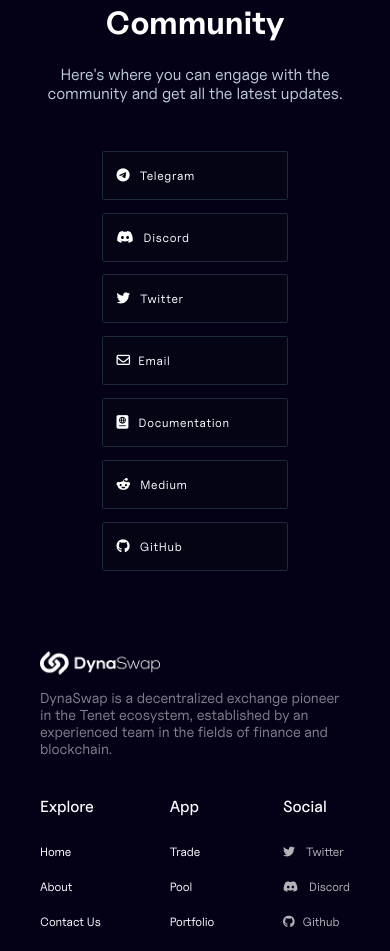
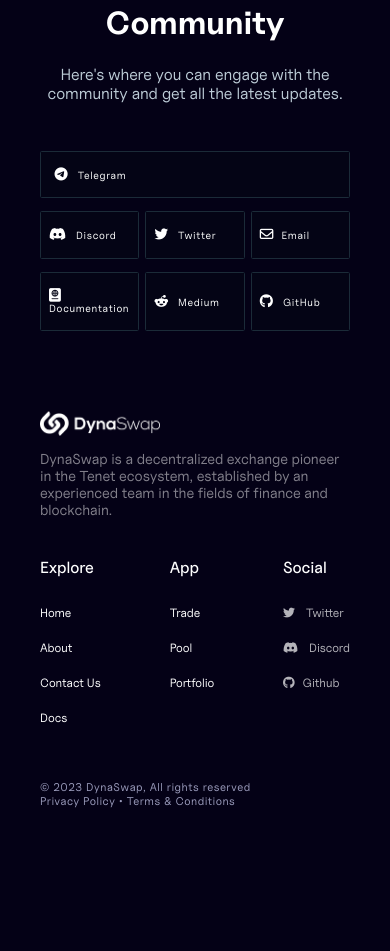
Before and after one commit to SHAKUURR/Dyna, a plain HTML site: page index.html in a window 390 px wide. Shown: the part 4443-5394 px from the top of the page. After the commit the page ends 5331 px from the top, so only its background shows below. Drawn offline with nearby package versions, Linux system fonts and the light colour scheme.

Commit message:
social media links fixed

```diff
--- a/media.css
+++ b/media.css
@@ -90,6 +90,10 @@
     right: -5rem;
     top: 20rem;
     z-index: -20;
+  }
+
+  .provide-parag {
+    width: 100%;
   }
 }
 
@@ -283,21 +287,26 @@
     font-size: 4rem;
   }
 
-  .community-sociabox {
+  .community-social {
+    padding: 2rem 1rem;
+  }
+
+
+  .community-handle p {
+    font-size: 1.3rem;
+    word-break: break-all;
+  }
+
+  /* .community-sociabox {
     flex-direction: column;
     align-items: center;
-    /* text-align: center; */
-  }
+   }
 
-  /* .community-social {
-    justify-content: center;
-  } */
 
   .community-social,
   .telegram {
     width: 60%;
     margin-right: auto;
     margin-left: auto;
-    /* text-align: center; */
-  }
+   } */
 }
--- a/style.css
+++ b/style.css
@@ -472,6 +472,7 @@
   font-weight: 500;
   line-height: normal;
   margin-bottom: 8rem;
+  width: 85%;
 }
 
 .provide-textbox a {
@@ -559,7 +560,7 @@
   display: inline-block;
 }
 
-.community-social span {
+/* .community-social span {
   color: red;
   font-family: 'Uncut Regular', sans-serif;
   font-size: 1.6rem;
@@ -568,7 +569,7 @@
   line-height: normal;
   letter-spacing: 0.064rem;
   margin-left: 1rem;
-}
+} */
 
 .community-handle i {
   font-size: 1.6rem;
```
